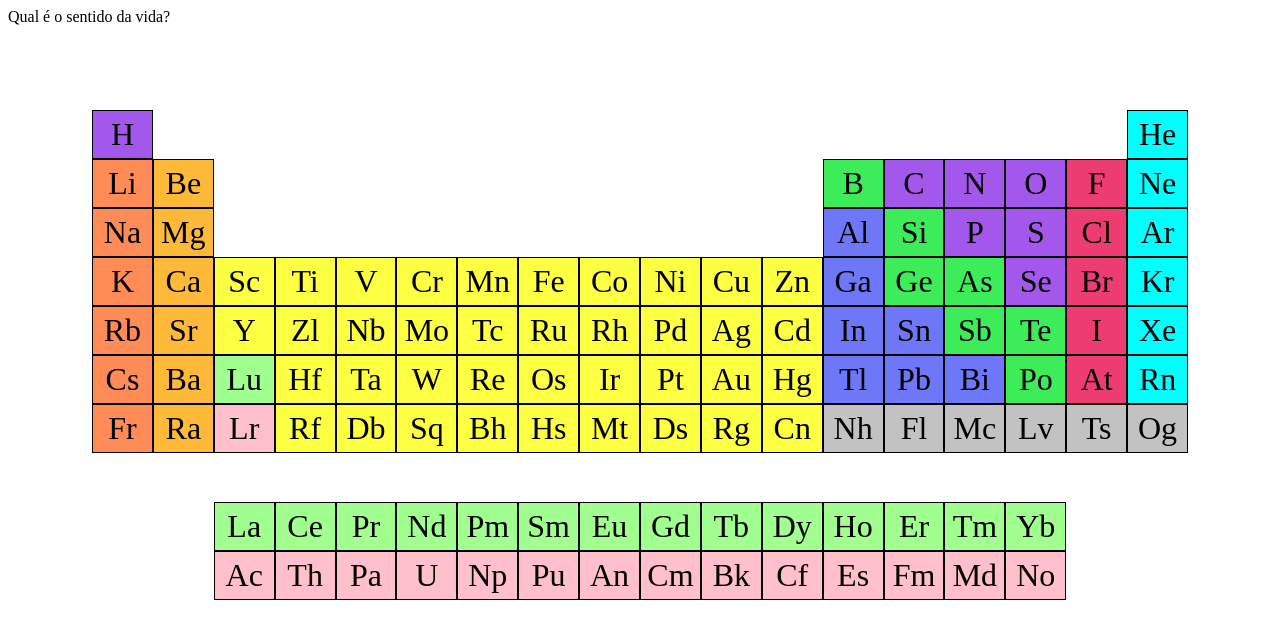
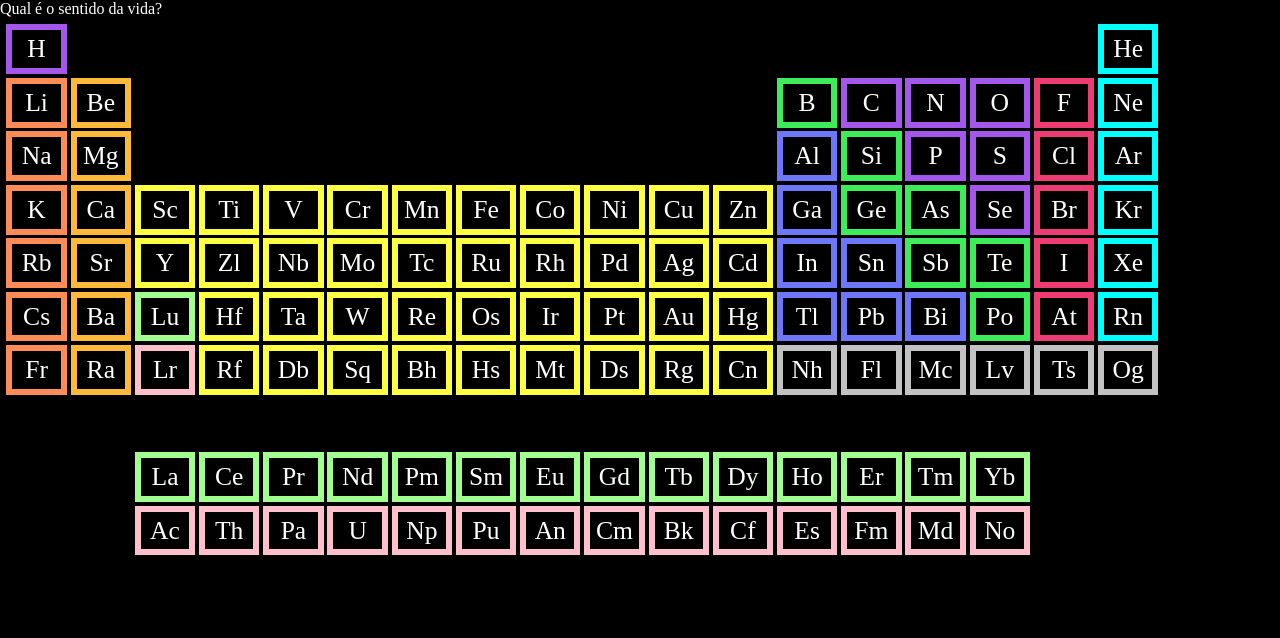
Before and after one commit to GELWV/Chemical_Riddle, a plain HTML site: page index.html in a window 1280 px wide. Drawn offline with Linux system fonts and the light colour scheme.

Commit message:
reorgnizei e add mais css da tabela

```diff
--- /dev/null
+++ b/assets/cores.css
@@ -0,0 +1,37 @@
+/*--!cor dos grupos!--*/
+
+div.nao_metais {
+    border: 0.5vw solid rgb(164, 88, 235);
+  }
+  div.gas_nobre {
+    border: 0.5vw solid aqua;
+  }
+  div.metais_alcalinos {
+    border: 0.5vw solid rgb(255, 139, 86);
+  }
+  div.metais_alc_terr {
+    border: 0.5vw solid hsl(39, 100%, 61%);
+  }
+  div.metais_transicao {
+    border: 0.5vw solid hsl(61, 100%, 63%);
+  }
+  div.prop_desc {
+    border: 0.5vw solid hsl(0, 0%, 76%);
+  }
+  div.halogenios {
+    border: 0.5vw solid hsl(342, 82%, 58%);
+  }
+  div.semimetais {
+    border: 0.5vw solid hsl(130, 82%, 58%);
+  }
+  div.metais_repre {
+    border: 0.5vw solid hsl(236, 90%, 70%);
+  }
+  div.lantanideos {
+    border: 0.5vw solid hsl(110, 100%, 78%);
+  }
+  div.actinidios {
+    border: 0.5vw solid pink;
+  }
+
+  /**/
--- /dev/null
+++ b/assets/orgnizacao.css
@@ -0,0 +1,129 @@
+/*--!organizacao!--*/
+
+div#p2{
+    grid-column-start: 18;
+  }
+  div#p5{
+    grid-column-start: 13;
+  }
+  div#p13{
+    grid-column-start: 13;
+  }
+
+    /*-lantanidios-*/
+
+  div#p57{
+    grid-column-start: 3;
+    grid-row-start: 9;
+  }
+  div#p58{
+    grid-column-start: 4;
+    grid-row-start: 9;
+  }
+  div#p59{
+    grid-column-start: 5;
+    grid-row-start: 9;
+  }
+  div#p60{
+    grid-column-start: 6;
+    grid-row-start: 9;
+  }
+  div#p61{
+    grid-column-start: 7;
+    grid-row-start: 9;
+  }
+  div#p62{
+    grid-column-start: 8;
+    grid-row-start: 9;
+  }
+  div#p63{
+    grid-column-start: 9;
+    grid-row-start: 9;
+  }
+  div#p64{
+    grid-column-start: 10;
+    grid-row-start: 9;
+  }
+  div#p65{
+    grid-column-start: 11;
+    grid-row-start: 9;
+  }
+  div#p66{
+    grid-column-start: 12;
+    grid-row-start: 9;
+  }
+  div#p67{
+    grid-column-start: 13;
+    grid-row-start: 9;
+  }
+  div#p68{
+    grid-column-start: 14;
+    grid-row-start: 9;
+  }
+  div#p69{
+    grid-column-start: 15;
+    grid-row-start: 9;
+  }
+  div#p70{
+    grid-column-start: 16;
+    grid-row-start: 9;
+  }
+
+    /*-actinidios-*/
+
+  div#p89{
+    grid-column-start: 3;
+    grid-row-start: 10;
+  }
+  div#p90{
+    grid-column-start: 4;
+    grid-row-start: 10;
+  }
+  div#p91{
+    grid-column-start: 5;
+    grid-row-start: 10;
+  }
+  div#p92{
+    grid-column-start: 6;
+    grid-row-start: 10;
+  }
+  div#p93{
+    grid-column-start: 7;
+    grid-row-start: 10;
+  }
+  div#p94{
+    grid-column-start: 8;
+    grid-row-start: 10;
+  }
+  div#p95{
+    grid-column-start: 9;
+    grid-row-start: 10;
+  }
+  div#p96{
+    grid-column-start: 10;
+    grid-row-start: 10;
+  }
+  div#p97{
+    grid-column-start: 11;
+    grid-row-start: 10;
+  }
+  div#p98{
+    grid-column-start: 12;
+    grid-row-start: 10;
+  }
+  div#p99{
+    grid-column-start: 13;
+    grid-row-start: 10;
+  }
+  div#p100{
+    grid-column-start: 14;
+    grid-row-start: 10;
+  }
+  div#p101{
+    grid-column-start: 15;
+    grid-row-start: 10;
+  }
+  div#p102{
+    grid-column-start: 16;
+    grid-row-start: 10;
+  }
--- a/assets/tabela.css
+++ b/assets/tabela.css
@@ -1,185 +1,36 @@
+@import "orgnizacao.css";
+@import "cores.css";
+
+body{
+  background-color: black;
+  margin: 0%;
+}
+
+.pergunta{
+  color: white;
+}
+
 div.tabela {
   display: grid;
   grid-template-columns: repeat(18, 1fr);
   grid-template-rows: repeat(9, 1fr);
-  margin: 4rem;
-  padding: 20px;
+  gap: 0.3vw;
+  width: 90%;
+  padding: 0.5vw;
+  color: white;
+  /* margin-left: 1vw;
+  margin-right: 1vw; */
 }
 
-.tabela>div:hover {
+.tabela>div:hover{
   transform: scale(120%);
+  transition: 0.2s;
 }
 
-div.tabela>div:not(.vazia){
-  border: 1px solid black;
+div.tabela>div{
+  transition: 0.2s;
   text-align: center;
-  font-size: 2rem;
-  padding: 5px;
+  font-size: 2vw;
+  padding: 0.3vw;
   cursor: pointer;
 }
-
-/*--!organizacao!--*/
-
-div#p2{
-  grid-column-start: 18;
-}
-div#p5{
-  grid-column-start: 13;
-}
-div#p13{
-  grid-column-start: 13;
-}
-
-  /*-lantanidios-*/
-
-div#p57{
-  grid-column-start: 3;
-  grid-row-start: 9;
-}
-div#p58{
-  grid-column-start: 4;
-  grid-row-start: 9;
-}
-div#p59{
-  grid-column-start: 5;
-  grid-row-start: 9;
-}
-div#p60{
-  grid-column-start: 6;
-  grid-row-start: 9;
-}
-div#p61{
-  grid-column-start: 7;
-  grid-row-start: 9;
-}
-div#p62{
-  grid-column-start: 8;
-  grid-row-start: 9;
-}
-div#p63{
-  grid-column-start: 9;
-  grid-row-start: 9;
-}
-div#p64{
-  grid-column-start: 10;
-  grid-row-start: 9;
-}
-div#p65{
-  grid-column-start: 11;
-  grid-row-start: 9;
-}
-div#p66{
-  grid-column-start: 12;
-  grid-row-start: 9;
-}
-div#p67{
-  grid-column-start: 13;
-  grid-row-start: 9;
-}
-div#p68{
-  grid-column-start: 14;
-  grid-row-start: 9;
-}
-div#p69{
-  grid-column-start: 15;
-  grid-row-start: 9;
-}
-div#p70{
-  grid-column-start: 16;
-  grid-row-start: 9;
-}
-
-  /*-actinidios-*/
-
-div#p89{
-  grid-column-start: 3;
-  grid-row-start: 10;
-}
-div#p90{
-  grid-column-start: 4;
-  grid-row-start: 10;
-}
-div#p91{
-  grid-column-start: 5;
-  grid-row-start: 10;
-}
-div#p92{
-  grid-column-start: 6;
-  grid-row-start: 10;
-}
-div#p93{
-  grid-column-start: 7;
-  grid-row-start: 10;
-}
-div#p94{
-  grid-column-start: 8;
-  grid-row-start: 10;
-}
-div#p95{
-  grid-column-start: 9;
-  grid-row-start: 10;
-}
-div#p96{
-  grid-column-start: 10;
-  grid-row-start: 10;
-}
-div#p97{
-  grid-column-start: 11;
-  grid-row-start: 10;
-}
-div#p98{
-  grid-column-start: 12;
-  grid-row-start: 10;
-}
-div#p99{
-  grid-column-start: 13;
-  grid-row-start: 10;
-}
-div#p100{
-  grid-column-start: 14;
-  grid-row-start: 10;
-}
-div#p101{
-  grid-column-start: 15;
-  grid-row-start: 10;
-}
-div#p102{
-  grid-column-start: 16;
-  grid-row-start: 10;
-}
-
-/*--!cor dos grupos!--*/
-
-div.nao_metais {
-  background-color: rgb(164, 88, 235);
-}
-div.gas_nobre {
-  background-color: aqua;
-}
-div.metais_alcalinos {
-  background-color: rgb(255, 139, 86);
-}
-div.metais_alc_terr {
-  background-color: hsl(39, 100%, 61%);
-}
-div.metais_transicao {
-  background-color: hsl(61, 100%, 63%);
-}
-div.prop_desc {
-  background-color: hsl(0, 0%, 76%);
-}
-div.halogenios {
-  background-color: hsl(342, 82%, 58%);
-}
-div.semimetais {
-  background-color: hsl(130, 82%, 58%);
-}
-div.metais_repre {
-  background-color: hsl(236, 90%, 70%);
-}
-div.lantanideos {
-  background-color: hsl(110, 100%, 78%);
-}
-div.actinidios {
-  background-color: pink;
-}
--- a/index.html
+++ b/index.html
@@ -4,7 +4,7 @@
   <meta charset="UTF-8">
   <meta name="viewport" content="width=device-width, initial-scale=1.0">
   <link rel="stylesheet" href="assets/main.css">
-  <script defer type="module" src="assets/main.js"></script>
+  <script defer async type="module" src="assets/main.js"></script>
   <title></title>
 </head>
 <body>
```
Also changed, not shown: assets/main.js (line endings or trailing spaces).
